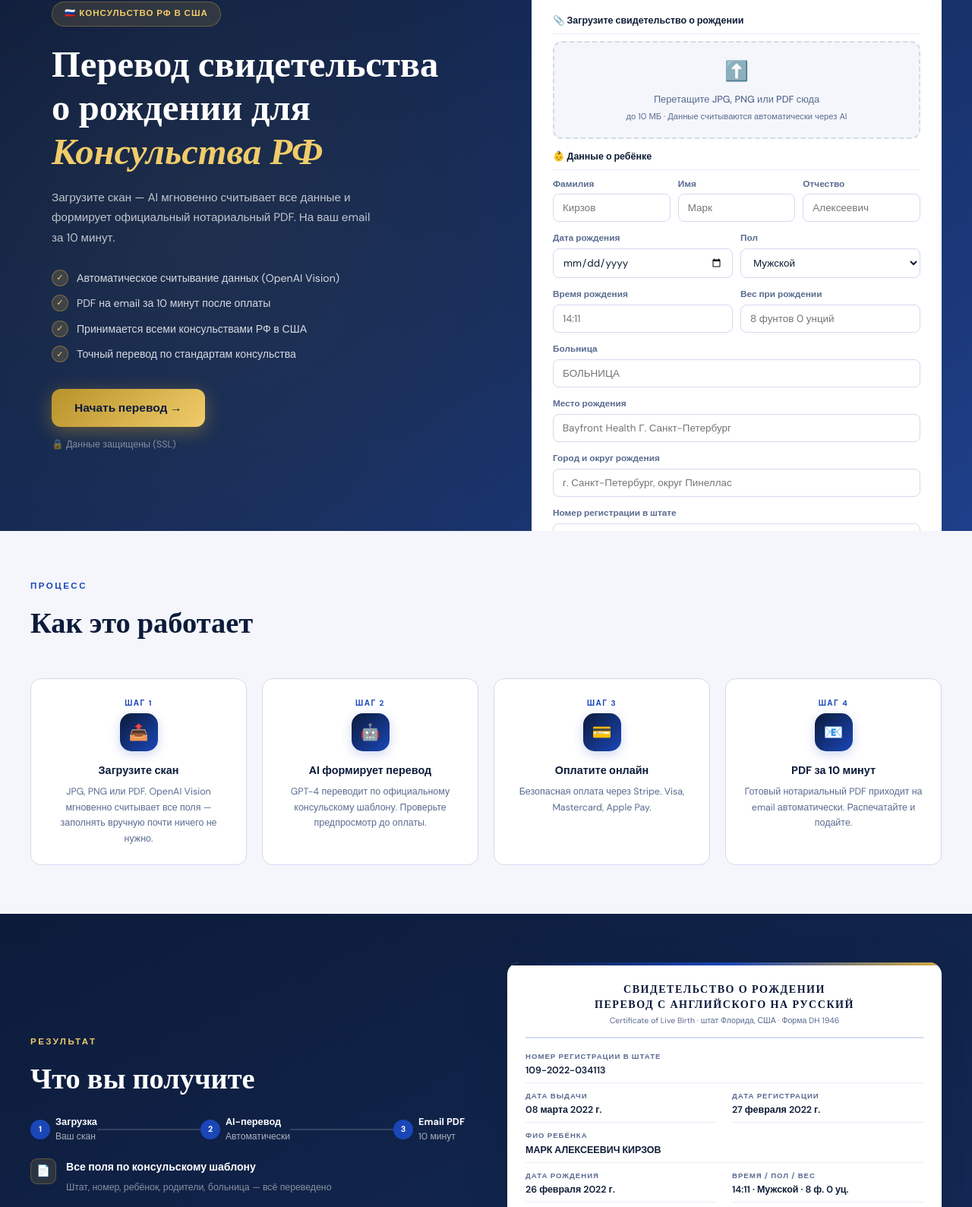
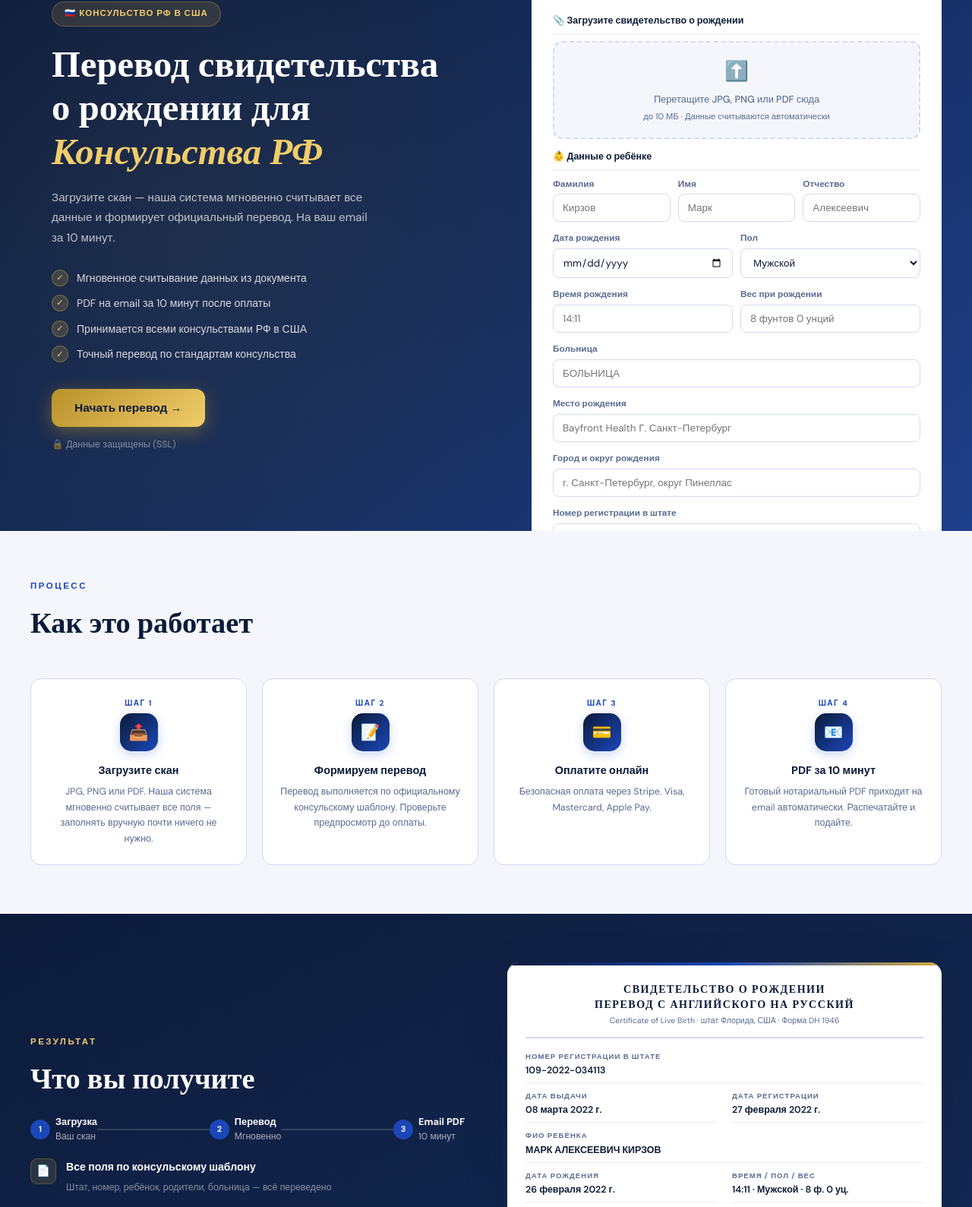
Before and after one commit to fortenboat-jpg/Translit, a website: page public/index.html in a window 1280 px wide. Shown: the part 170-1759 px from the top of the page at 76% size. Drawn offline with nearby package versions, Linux system fonts and the light colour scheme.

Commit message:
Update index.html

```diff
--- a/public/index.html
+++ b/public/index.html
@@ -260,9 +260,9 @@ footer{background:var(--navy);color:rgba(255,255,255,.5);padding:40px 28px;text-
     <div class="hero-left">
       <div class="badge">🇷🇺 Консульство РФ в США</div>
       <h1>Перевод свидетельства<br>о рождении для<br><em>Консульства РФ</em></h1>
-      <p class="hero-desc">Загрузите скан — AI мгновенно считывает все данные и формирует официальный нотариальный PDF. На ваш email за 10 минут.</p>
+      <p class="hero-desc">Загрузите скан — наша система мгновенно считывает все данные и формирует официальный перевод. На ваш email за 10 минут.</p>
       <ul class="hero-checks">
-        <li><div class="chk">✓</div>Автоматическое считывание данных (OpenAI Vision)</li>
+        <li><div class="chk">✓</div>Мгновенное считывание данных из документа</li>
         <li><div class="chk">✓</div>PDF на email за 10 минут после оплаты</li>
         <li><div class="chk">✓</div>Принимается всеми консульствами РФ в США</li>
         <li><div class="chk">✓</div>Точный перевод по стандартам консульства</li>
@@ -278,7 +278,7 @@ footer{background:var(--navy);color:rgba(255,255,255,.5);padding:40px 28px;text-
       <div class="api-banner" id="apiBanner">
         <div style="font-size:1.2rem">🔑</div>
         <div style="flex:1">
-          <div class="api-banner-text"><strong>OpenAI API ключ</strong>Нужен для считывания и перевода документа</div>
+          <div class="api-banner-text"><strong>Ключ активации</strong>Необходим для обработки документа</div>
           <div class="api-key-wrap">
             <input class="api-key-inp" id="apiKeyInp" type="password" placeholder="sk-...">
             <button class="btn-save-key" onclick="saveKey()">Сохранить</button>
@@ -300,9 +300,9 @@ footer{background:var(--navy);color:rgba(255,255,255,.5);padding:40px 28px;text-
           <div class="uzone" id="uZone" onclick="document.getElementById('fInput').click()">
             <div class="uic" id="uIc">⬆️</div>
             <div class="utx" id="uTx">Перетащите JPG, PNG или PDF сюда</div>
-            <div class="uhn" id="uHn">до 10 МБ · Данные считываются автоматически через AI</div>
+            <div class="uhn" id="uHn">до 10 МБ · Данные считываются автоматически</div>
             <div class="abar" id="aBar"><div class="afill" id="aFill"></div></div>
-            <div class="albl" id="aLbl">🔍 OpenAI Vision считывает документ...</div>
+            <div class="albl" id="aLbl">🔍 Считываем данные из документа...</div>
           </div>
           <div class="fchip" id="fChip">
             <span>📄</span>
@@ -439,8 +439,8 @@ footer{background:var(--navy);color:rgba(255,255,255,.5);padding:40px 28px;text-
     <div class="stag">Процесс</div>
     <div class="sh2">Как это работает</div>
     <div class="howg">
-      <div class="hwc"><div class="hwtag">Шаг 1</div><div class="hwi">📤</div><h3>Загрузите скан</h3><p>JPG, PNG или PDF. OpenAI Vision мгновенно считывает все поля — заполнять вручную почти ничего не нужно.</p></div>
-      <div class="hwc"><div class="hwtag">Шаг 2</div><div class="hwi">🤖</div><h3>AI формирует перевод</h3><p>GPT-4 переводит по официальному консульскому шаблону. Проверьте предпросмотр до оплаты.</p></div>
+      <div class="hwc"><div class="hwtag">Шаг 1</div><div class="hwi">📤</div><h3>Загрузите скан</h3><p>JPG, PNG или PDF. Наша система мгновенно считывает все поля — заполнять вручную почти ничего не нужно.</p></div>
+      <div class="hwc"><div class="hwtag">Шаг 2</div><div class="hwi">📝</div><h3>Формируем перевод</h3><p>Перевод выполняется по официальному консульскому шаблону. Проверьте предпросмотр до оплаты.</p></div>
       <div class="hwc"><div class="hwtag">Шаг 3</div><div class="hwi">💳</div><h3>Оплатите онлайн</h3><p>Безопасная оплата через Stripe. Visa, Mastercard, Apple Pay.</p></div>
       <div class="hwc"><div class="hwtag">Шаг 4</div><div class="hwi">📧</div><h3>PDF за 10 минут</h3><p>Готовый нотариальный PDF приходит на email автоматически. Распечатайте и подайте.</p></div>
     </div>
@@ -457,7 +457,7 @@ footer{background:var(--navy);color:rgba(255,255,255,.5);padding:40px 28px;text-
         <div class="tlrow">
           <div class="tlst"><div class="tldot">1</div><div class="tllb"><strong>Загрузка</strong>Ваш скан</div></div>
           <div class="tlln"></div>
-          <div class="tlst"><div class="tldot">2</div><div class="tllb"><strong>AI-перевод</strong>Автоматически</div></div>
+          <div class="tlst"><div class="tldot">2</div><div class="tllb"><strong>Перевод</strong>Мгновенно</div></div>
           <div class="tlln"></div>
           <div class="tlst"><div class="tldot">3</div><div class="tllb"><strong>Email PDF</strong>10 минут</div></div>
         </div>
@@ -507,7 +507,7 @@ footer{background:var(--navy);color:rgba(255,255,255,.5);padding:40px 28px;text-
     <div class="sh2">FAQ</div>
     <div class="faqlist">
       <div class="faqi"><div class="faqq" onclick="faqT(this)">Как быстро придёт перевод? <span class="faqarr">▼</span></div><div class="faqa">После оплаты PDF отправляется автоматически в течение 10 минут.</div></div>
-      <div class="faqi"><div class="faqq" onclick="faqT(this)">Зачем нужен OpenAI API ключ? <span class="faqarr">▼</span></div><div class="faqa">Ключ используется для считывания данных из вашего скана (Vision) и формирования перевода (GPT-4). Ключ хранится только в вашем браузере и никуда не отправляется. Получить ключ можно на platform.openai.com.</div></div>
+      <div class="faqi"><div class="faqq" onclick="faqT(this)">Как происходит считывание документа? <span class="faqarr">▼</span></div><div class="faqa">После загрузки скана наша система автоматически распознаёт все поля документа и заполняет форму перевода. Данные обрабатываются на защищённом сервере.</div></div>
       <div class="faqi"><div class="faqq" onclick="faqT(this)">Примут ли перевод в консульстве? <span class="faqarr">▼</span></div><div class="faqa">Формат соответствует требованиям всех консульств РФ в США. Если откажут из-за формата — полный возврат.</div></div>
       <div class="faqi"><div class="faqq" onclick="faqT(this)">Нужно ли нотариальное заверение? <span class="faqarr">▼</span></div><div class="faqa">PDF включает сертификацию переводчика. При необходимости нотариальное заверение можно сделать у нотариуса в США.</div></div>
     </div>
@@ -583,7 +583,7 @@ function handleUpload(inp){
   zone.classList.add('analyzing');
   document.getElementById('uIc').textContent='🔍';
   document.getElementById('uTx').textContent='Отправляем на сервер...';
-  document.getElementById('uHn').textContent='OpenAI Vision считывает скан';
+  document.getElementById('uHn').textContent='Считываем данные из документа...';
   const bar=document.getElementById('aBar'),fill=document.getElementById('aFill'),lbl=document.getElementById('aLbl');
   bar.classList.add('show'); lbl.classList.add('show');
   let p=0; const iv=setInterval(()=>{p=Math.min(p+2,90);fill.style.width=p+'%'},300);
```
